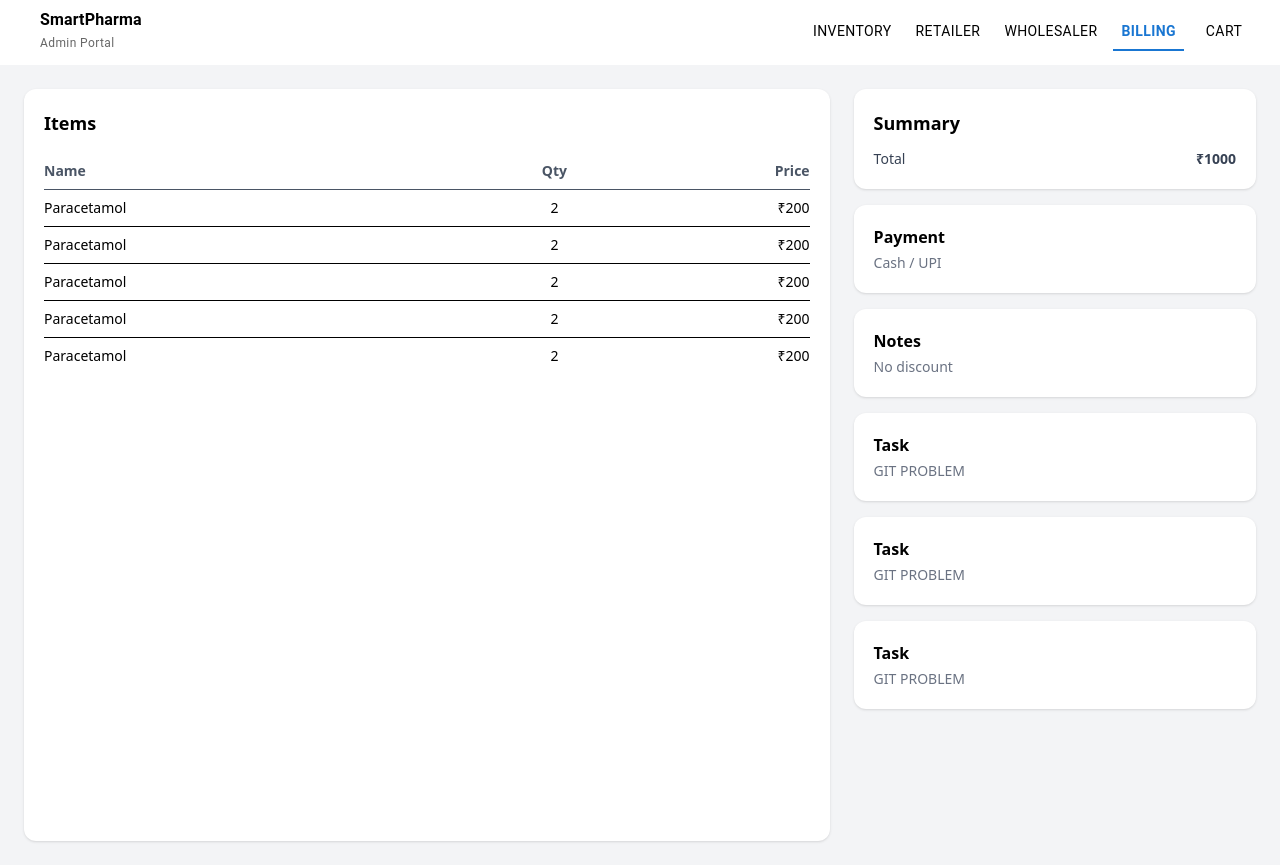
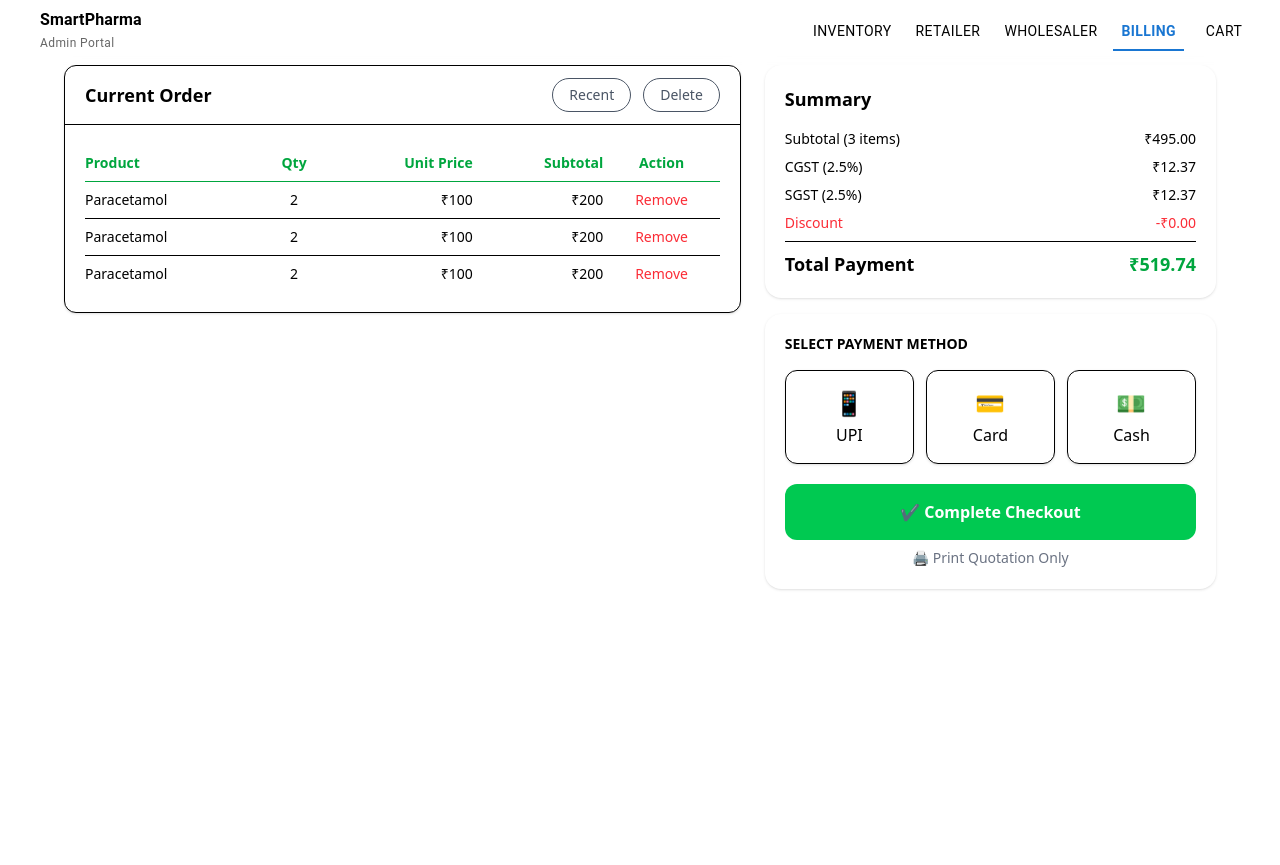
Before and after one commit to Simran357/SmartPharma, a React (Vite) app: page /Billing in a window 1280 px wide. After the commit the page ends 800 px from the top, so only its background shows below. Built offline with nearby package versions, Linux system fonts and the light colour scheme; some icons are missing.

Commit message:
Billing page UI layout and payment section update

```diff
--- a/package.json
+++ b/package.json
@@ -17,6 +17,7 @@
     "@tailwindcss/vite": "^4.1.18",
     "antd": "^6.2.3",
     "chart.js": "^4.5.1",
+    "chartjs": "^0.3.24",
     "react": "^19.2.0",
     "react-chartjs-2": "^5.3.1",
     "react-dom": "^19.2.0",
--- a/src/Components/Billing.jsx
+++ b/src/Components/Billing.jsx
@@ -1,73 +1,142 @@
-import React from "react";
+import { useState } from "react";
 
-const Billing = () => {
+const ProductBox = () => {
+  const [open] = useState(true);
+
   return (
-    <div className="flex gap-6 p-6 bg-gray-100 min-h-screen">
+    // 🌟 CENTERED & CONTROLLED WIDTH
+    <div className="flex gap-6 w-full max-w-6xl mx-auto items-start">
 
-      {/* LEFT : ITEMS TABLE */}
-      <div className="w-2/3 bg-white p-5 rounded-xl shadow-sm">
-        <h2 className="text-lg font-semibold mb-4">Items</h2>
+      {/* LEFT : CURRENT ORDER */}
+      {open && (
+        <div className="w-[60%] bg-white rounded-xl shadow-sm border">
 
+          {/* HEADER */}
+          <div className="flex justify-between items-center px-5 py-3 border-b">
+            <h2 className="font-semibold text-lg">Current Order</h2>
+
+            <div className="flex items-center gap-3 text-sm">
+              <div className="px-4 py-1.5 border rounded-full text-gray-600
+                              hover:text-green-600 hover:border-green-500 hover:bg-green-50
+                              transition cursor-pointer">
+                Recent
+              </div>
+
+              <div className="px-4 py-1.5 border rounded-full text-gray-600
+                              hover:text-red-600 hover:border-red-500 hover:bg-red-50
+                              transition cursor-pointer">
+                Delete
+              </div>
+            </div>
+          </div>
+
+          {/* TABLE */}
+          <div className="p-5">
             <table className="w-full text-sm">
-          <thead className="border-b text-gray-600">
+              <thead className="border-b text-green-600">
                 <tr>
-              <th className="text-left py-2">Name</th>
+                  <th className="text-left py-2">Product</th>
                   <th className="text-center">Qty</th>
-              <th className="text-right">Price</th>
+                  <th className="text-right">Unit Price</th>
+                  <th className="text-right">Subtotal</th>
+                  <th className="text-center">Action</th>
                 </tr>
               </thead>
 
               <tbody>
-            {[1, 2, 3, 4, 5].map((item, index) => (
+                {[1, 2, 3].map((_, index) => (
                   <tr key={index} className="border-b last:border-none">
                     <td className="py-2">Paracetamol</td>
                     <td className="text-center">2</td>
+                    <td className="text-right">₹100</td>
                     <td className="text-right font-medium">₹200</td>
+                    <td className="text-center text-red-500 cursor-pointer hover:underline">
+                      Remove
+                    </td>
                   </tr>
                 ))}
               </tbody>
             </table>
           </div>
+        </div>
+      )}
 
-      {/* RIGHT : SUMMARY */}
-      <div className="w-1/3 space-y-4">
+              {/* RIGHT SIDE */}
+<div className="w-[40%] flex flex-col gap-4">
 
-        {/* Summary */}
-        <div className="bg-white p-5 rounded-xl shadow-sm">
-          <h2 className="text-lg font-semibold mb-3">Summary</h2>
-          <div className="flex justify-between text-sm text-gray-700">
-            <span>Total</span>
-            <span className="font-semibold">₹1000</span>
+  {/* SUMMARY BOX */}
+  <div className="bg-white rounded-2xl shadow p-5">
+
+    <h2 className="font-semibold text-lg mb-4">Summary</h2>
+
+    <div className="text-sm space-y-2">
+      <div className="flex justify-between">
+        <span>Subtotal (3 items)</span>
+        <span>₹495.00</span>
+      </div>
+
+      <div className="flex justify-between">
+        <span>CGST (2.5%)</span>
+        <span>₹12.37</span>
+      </div>
+
+      <div className="flex justify-between">
+        <span>SGST (2.5%)</span>
+        <span>₹12.37</span>
+      </div>
+
+      <div className="flex justify-between text-red-500">
+        <span>Discount</span>
+        <span>-₹0.00</span>
+      </div>
+
+      <hr />
+
+      <div className="flex justify-between font-semibold text-lg mt-2">
+        <span>Total Payment</span>
+        <span className="text-green-600">₹519.74</span>
+      </div>
     </div>
   </div>
 
-        {/* Payment */}
-        <div className="bg-white p-5 rounded-xl shadow-sm">
-          <h3 className="font-semibold mb-1">Payment</h3>
-          <p className="text-sm text-gray-500">Cash / UPI</p>
+  {/* PAYMENT METHOD BOX */}
+  <div className="bg-white rounded-2xl shadow p-5">
+
+    <h3 className="font-semibold text-sm mb-4">
+      SELECT PAYMENT METHOD
+    </h3>
+
+    <div className="grid grid-cols-3 gap-3 mb-5">
+      {[
+        { icon: "📱", label: "UPI" },
+        { icon: "💳", label: "Card" },
+        { icon: "💵", label: "Cash" },
+      ].map((item, i) => (
+        <div
+          key={i}
+          className="border rounded-xl py-4 text-center font-medium shadow-sm
+                     flex flex-col items-center gap-1
+                     transition-all duration-200
+                     hover:border-green-500 hover:bg-green-50 hover:shadow-md
+                     cursor-pointer"
+        >
+          <span className="text-2xl">{item.icon}</span>
+          <span>{item.label}</span>
+        </div>
+      ))}
     </div>
 
-        {/* Notes */}
-        <div className="bg-white p-5 rounded-xl shadow-sm">
-          <h3 className="font-semibold mb-1">Notes</h3>
-          <p className="text-sm text-gray-500">No discount</p>
+    <button className="w-full bg-green-500 text-white py-4 rounded-xl font-semibold hover:bg-green-600 transition">
+      ✔ Complete Checkout
+    </button>
+
+    <button className="w-full mt-2 text-sm text-gray-500 hover:underline">
+      🖨 Print Quotation Only
+    </button>
   </div>
-          <div className="bg-white p-5 rounded-xl shadow-sm">
-          <h3 className="font-semibold mb-1">Task</h3>
-          <p className="text-sm text-gray-500">GIT PROBLEM</p>
-        </div>
-         <div className="bg-white p-5 rounded-xl shadow-sm">
-          <h3 className="font-semibold mb-1">Task</h3>
-          <p className="text-sm text-gray-500">GIT PROBLEM</p>
-        </div>
-         <div className="bg-white p-5 rounded-xl shadow-sm">
-          <h3 className="font-semibold mb-1">Task</h3>
-          <p className="text-sm text-gray-500">GIT PROBLEM</p>
-        </div>
-
 </div>
         </div>
   );
 };
 
-export default Billing;
+export default ProductBox;
--- a/src/Components/Cart.jsx
+++ b/src/Components/Cart.jsx
@@ -1,8 +1,10 @@
 import React from 'react'
 
-const Cart = () => {
+function Cart() {
   return (
-    <div>Cart</div>
+    <div>
+      hhh
+    </div>
   )
 }
 
--- a/src/Components/Inventory.jsx
+++ b/src/Components/Inventory.jsx
@@ -1,8 +1,10 @@
 import React from 'react'
 
-const Inventory = () => {
+function Inventory() {
   return (
-    <div>Inventory</div>
+    <div>
+      hj
+    </div>
   )
 }
 
```
Also changed, not shown: 1 other file (tests, documents, lock files or other folders). Lines whose indentation alone changed are shown as unchanged.
